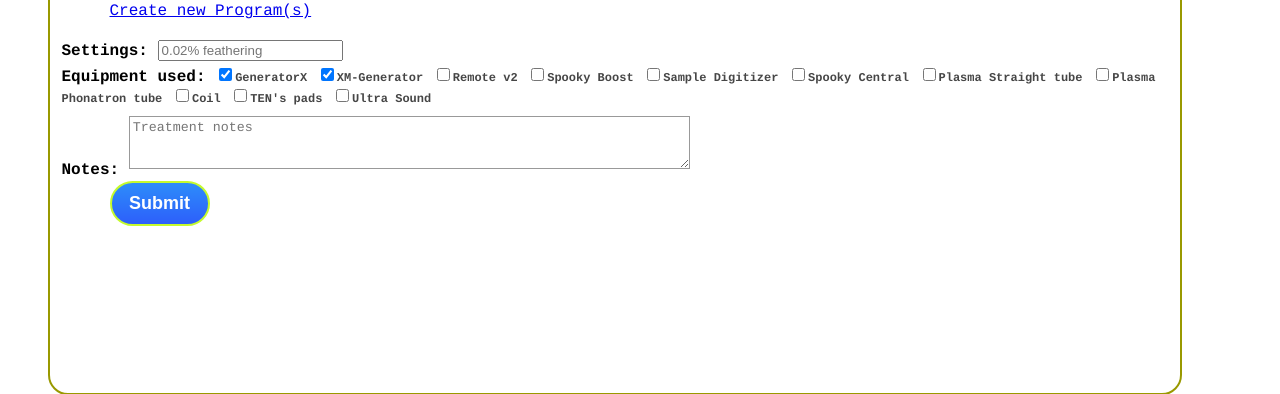
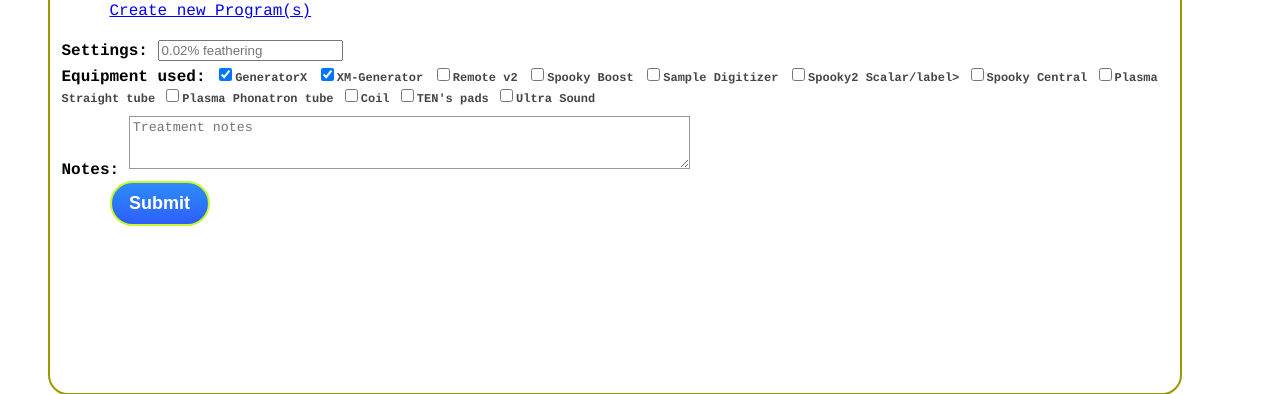
Before and after one commit to angelperezleon/spooky-treatment-diary, a PHP site: page /index.php in a window 1280 px wide. Shown: the part 209-603 px from the top of the page. Run offline with PHP 8.4, Linux system fonts and the light colour scheme; data that the repository does not hold is empty; some web fonts are replaced.

Commit message:
Update index.php

```diff
--- a/index.php
+++ b/index.php
@@ -79,6 +79,7 @@ ini_set('display_errors', '1'); // you can set this to 0 when it goes to product
 		<label><input type="checkbox" value="Remote v2" name="methods[]">Remote v2</label>
 		<label><input type="checkbox" value="Spooky Boost" name="methods[]">Spooky Boost</label>
 		<label><input type="checkbox" value="Sample Digitizer" name="methods[]">Sample Digitizer</label>
+		<label><input type="checkbox" value="Spooky2 Scalar" name="methods[]">Spooky2 Scalar/label>
 		<label><input type="checkbox" value="Spooky Central" name="methods[]">Spooky Central</label>
 		<label><input type="checkbox" value="Plasma straight tube" name="methods[]">Plasma Straight tube</label>
 		<label><input type="checkbox" value="Plasma phonatron tube" name="methods[]">Plasma Phonatron tube</label>
```
